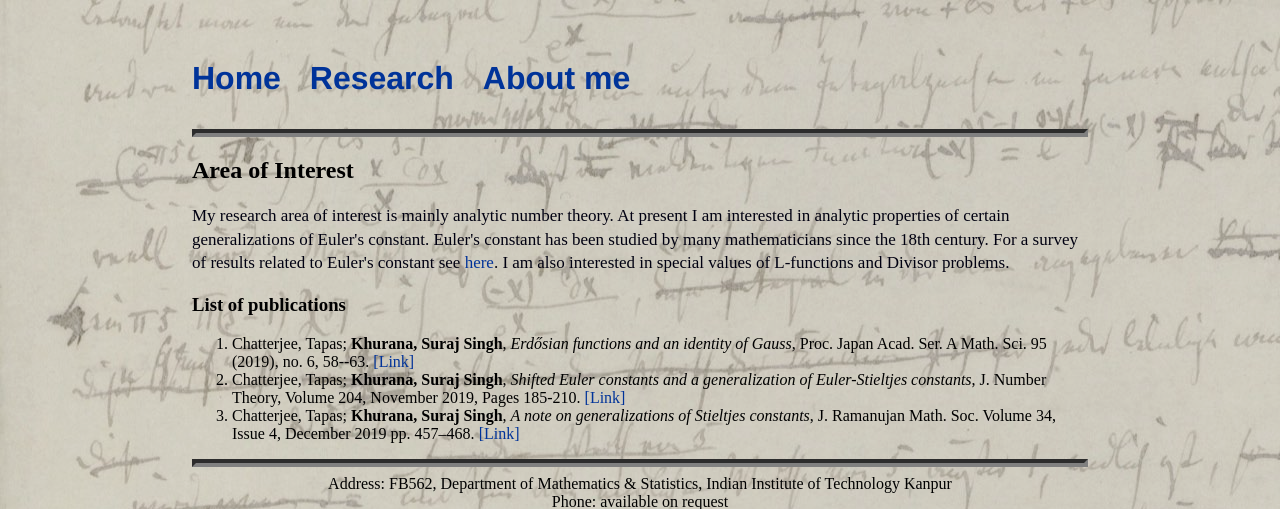
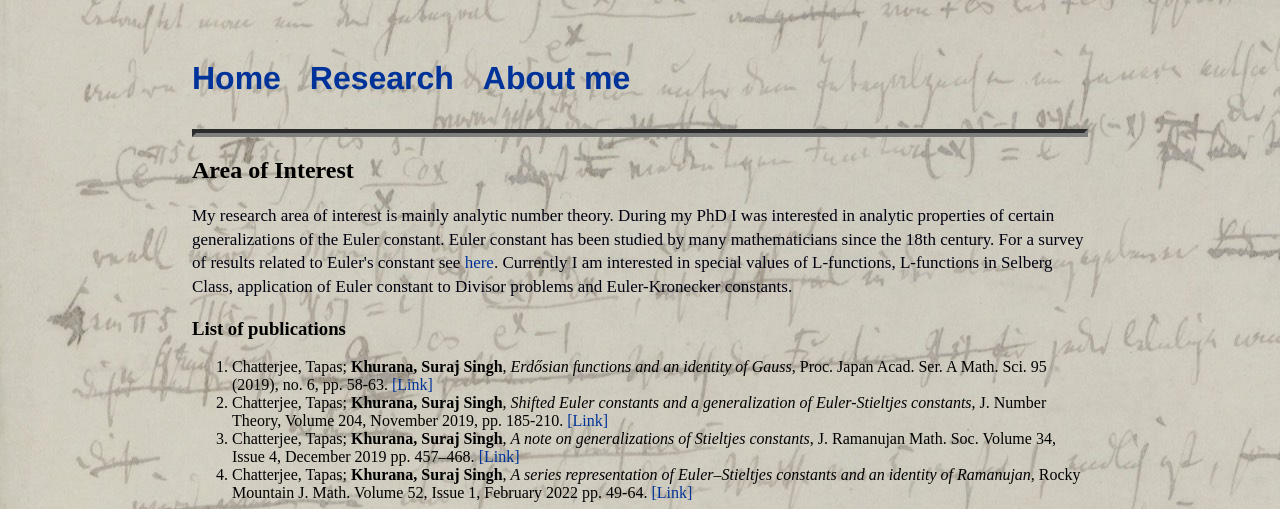
Before and after one commit to Suraj-Singh-Khurana/Suraj-Singh-Khurana.github.io, a Jekyll site: the page built from research/index.html, in a window 1280 px wide, cut to the strip 0-509 px from the top of the page. Built offline with Jekyll 4.4.1, drawn with Linux system fonts in a browser that asks for light colours.

Commit message:
Update index.html

```diff
--- a/research/index.html
+++ b/research/index.html
@@ -4,24 +4,28 @@ title: Suraj Singh, Research Scholar
 ---
 <div class="blurb">
 	<h2>Area of Interest</h2>
-	<p style="font-size:17px;">My research area of interest is mainly analytic number theory. At present I am interested in analytic properties of certain generalizations of Euler's constant. Euler's constant has
+	<p style="font-size:17px;">My research area of interest is mainly analytic number theory. During my PhD I was interested in analytic properties of certain generalizations of the Euler constant. Euler constant has
 		been studied by many mathematicians since the 18th century. For a survey of results related to
 		Euler's constant see <a href="http://www.ams.org/journals/bull/2013-50-04/S0273-0979-2013-01423-X/S0273-0979-2013-01423-X.pdf">
-		here</a>. I am also interested in special values of L-functions and Divisor problems.
+		here</a>. Currently I am interested in special values of L-functions, L-functions in Selberg Class, application of Euler constant to Divisor problems and Euler-Kronecker constants.
 	</p>
 	<h3> List of publications </h3>
 	<ol>
   <li>Chatterjee, Tapas; <b>Khurana, Suraj Singh</b>, <i>Erdősian functions and an identity of Gauss</i>,
- Proc. Japan Acad. Ser. A Math. Sci. 95 (2019), no. 6, 58--63.
+ Proc. Japan Acad. Ser. A Math. Sci. 95 (2019), no. 6, pp. 58-63.
 	<a href="https://projecteuclid.org/euclid.pja/1559268171">
 		[Link]</a>  </li>
   <li>Chatterjee, Tapas; <b>Khurana, Suraj Singh</b>, <i>Shifted Euler constants and a generalization of Euler-Stieltjes constants</i>,
- J. Number Theory, Volume 204, November 2019, Pages 185-210.
+ J. Number Theory, Volume 204, November 2019, pp. 185-210.
 	<a href="https://www.sciencedirect.com/science/article/pii/S0022314X19301416">
 		[Link]</a>  </li>
   <li>Chatterjee, Tapas; <b>Khurana, Suraj Singh</b>, <i>A note on generalizations of Stieltjes constants</i>,
  J. Ramanujan Math. Soc. Volume 34, Issue 4, December 2019  pp. 457–468.
 		<a href="http://www.mathjournals.org/jrms/2019-034-004/2019-034-004-010.html">
 		[Link]</a> </li>
+<li>Chatterjee, Tapas; <b>Khurana, Suraj Singh</b>, <i>A series representation of Euler–Stieltjes constants and an identity of Ramanujan</i>,
+ Rocky Mountain J. Math. Volume 52, Issue 1, February 2022  pp. 49-64.
+		<a href="https://doi.org/10.1216/rmj.2022.52.49">
+		[Link]</a> </li>
 </ol>
 </div><!-- /.blurb -->
```
